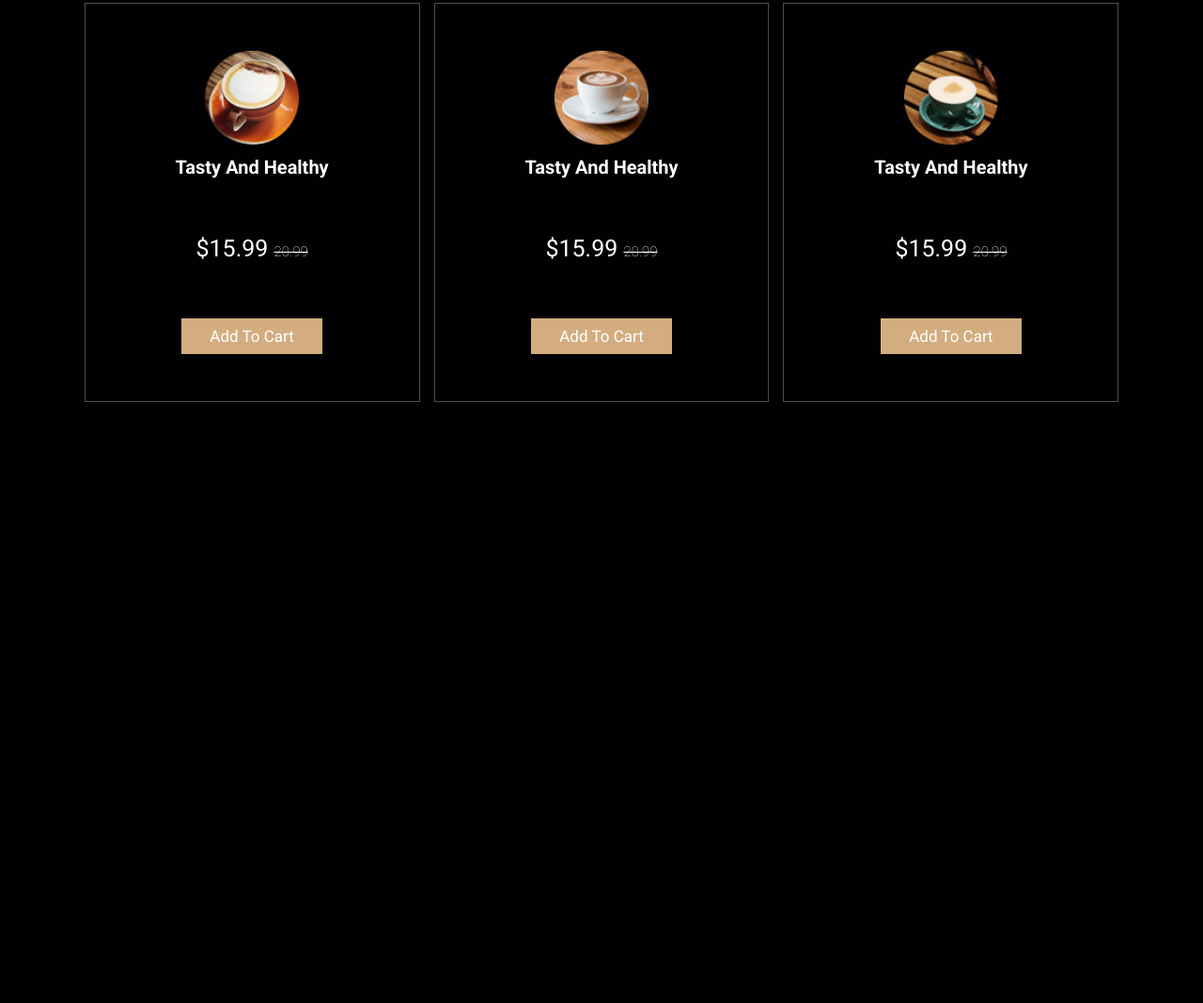
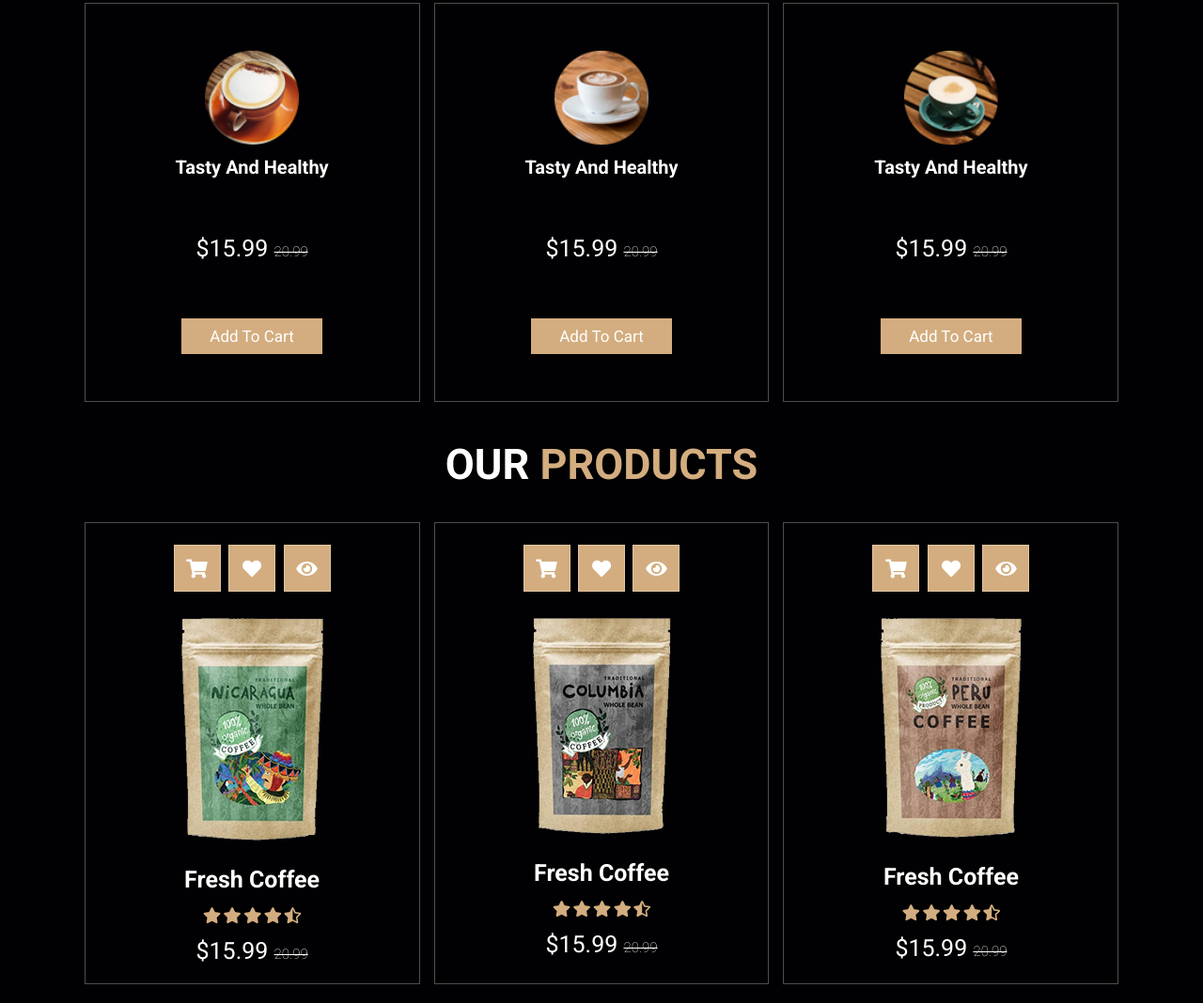
Before and after one commit to OscarVegaV/exercise-Cafeina_CoffeeShop, a plain HTML site: page index.html in a window 1280 px wide. Shown: the part 1867-2935 px from the top of the page at 94% size. Before the commit the page ends 2315 px from the top, so only its background shows below. Drawn offline with Linux system fonts and the light colour scheme.

Commit message:
products section added

```diff
--- a/css/style.css
+++ b/css/style.css
@@ -249,3 +249,51 @@
 .menu .box-container .box:hover > *{     /*todo efecto del click cambia TODO(>*) lo que este dentro de la propiedad */
   color: var(--black);
 }
+.products .box-container{                                           /*section products*/
+  display: grid;
+  grid-template-columns: repeat(auto-fit,minmax(30rem,1fr));
+  gap: 1.5rem;
+}
+.products .box-container .box{
+  text-align: center;
+  border: var(--border);
+  padding: 2rem;
+}
+.products .box-container .box .icons a{
+  height: 5rem;
+  width: 5rem;
+  line-height: 5rem;
+  font-size: 2rem;
+  border: var(--border);
+  color: #fff;
+  margin: .3rem;
+}
+.products .box-container .box .icons a{            /*color a los a*/
+  background: var(--main-color);
+}
+.products .box-container .box .image{
+  padding: 2.5rem 0;
+}
+.products .box-container .box .img{                   /*altura de la img */
+  height: 25rem;
+}
+.products .box-container .box .content h3{            /*color h3 products*/
+  color: #fff;
+  font-size: 2.5rem;
+}
+.products .box-container .box .content .stars{        /*contenedor stars*/
+  padding: 1.5rem;
+}
+.products .box-container .box .content .stars i{     /*color a las etiquetas i*/
+  font-size: 1.7rem;
+  color: var(--main-color);
+}
+.products .box-container .box .content .price{        /*color a los precios*/
+  color: #fff;
+  font-size: 2.5rem;
+}
+.products .box-container .box .content .price span{
+  text-decoration: line-through;
+  font-weight: lighter;
+  font-size: 1.5rem;
+}
--- a/index.html
+++ b/index.html
@@ -175,6 +175,88 @@
     </div>
   </section>
   <!--Fin menu-->
+  <!--Inicio Products-->
+  <section class="products" id="products">
+    <h1 class="heading">
+      our
+      <span>products</span>
+    </h1>
+    <div class="box-container">
+      <div class="box">
+        <div class="icons">
+          <a href="#" class="fas fa-shopping-cart"></a>
+          <a href="#" class="fas fa-heart"></a>
+          <a href="#" class="fas fa-eye"></a>
+        </div>
+        <div class="image">
+          <img src="img/product-1.png" alt="">
+        </div>
+        <div class="content">
+          <h3>fresh coffee</h3>
+          <div class="stars">
+            <i class="fas fa-star"></i>
+            <i class="fas fa-star"></i>
+            <i class="fas fa-star"></i>
+            <i class="fas fa-star"></i>
+            <i class="fas fa-star-half-alt"></i>
+          </div>
+          <div class="price">
+            $15.99
+            <span>20.99</span>
+          </div>
+        </div>
+      </div>
+      <div class="box">
+        <div class="icons">
+          <a href="#" class="fas fa-shopping-cart"></a>
+          <a href="#" class="fas fa-heart"></a>
+          <a href="#" class="fas fa-eye"></a>
+        </div>
+        <div class="image">
+          <img src="img/product-2.png" alt="">
+        </div>
+        <div class="content">
+          <h3>fresh coffee</h3>
+          <div class="stars">
+            <i class="fas fa-star"></i>
+            <i class="fas fa-star"></i>
+            <i class="fas fa-star"></i>
+            <i class="fas fa-star"></i>
+            <i class="fas fa-star-half-alt"></i>
+          </div>
+          <div class="price">
+            $15.99
+            <span>20.99</span>
+          </div>
+        </div>
+      </div>
+      <div class="box">
+        <div class="icons">
+          <a href="#" class="fas fa-shopping-cart"></a>
+          <a href="#" class="fas fa-heart"></a>
+          <a href="#" class="fas fa-eye"></a>
+        </div>
+        <div class="image">
+          <img src="img/product-3.png" alt="">
+        </div>
+        <div class="content">
+          <h3>fresh coffee</h3>
+          <div class="stars">
+            <i class="fas fa-star"></i>
+            <i class="fas fa-star"></i>
+            <i class="fas fa-star"></i>
+            <i class="fas fa-star"></i>
+            <i class="fas fa-star-half-alt"></i>
+          </div>
+          <div class="price">
+            $15.99
+            <span>20.99</span>
+          </div>
+        </div>
+      </div>
+    </div>
+  </section>
+  <!--fin Products-->
   <!--Script JavaScript-->
   <script src="js/script.js"></script>
 </body>
```
